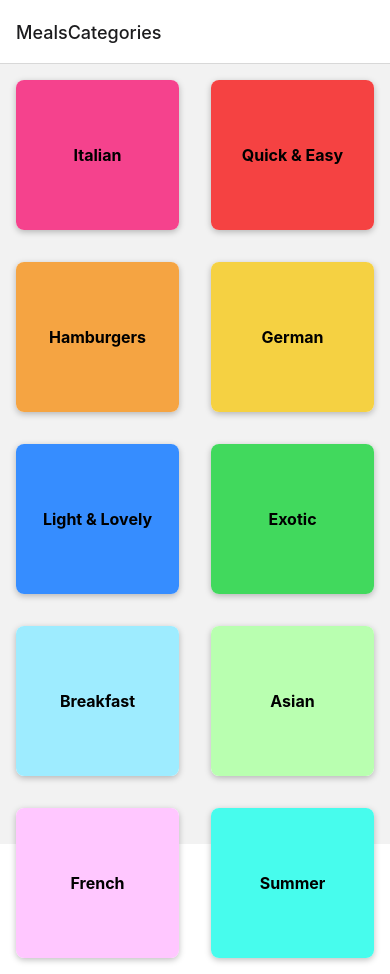
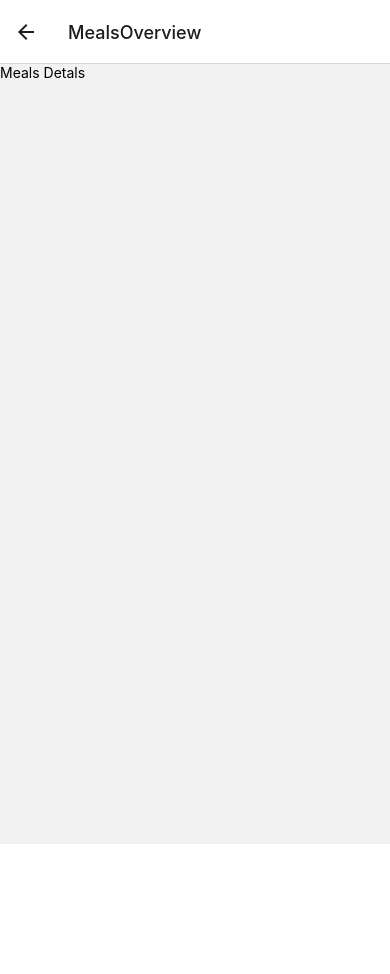
Before and after one commit to bange-git/MealsApp, a React Native app: screen /MealsOverview in a window 390 px wide. After the commit the page ends 844 px from the top, so only its background shows below. Built offline with nearby package versions, Linux system fonts and the light colour scheme.

Commit message:
working with react navigation to navigate from one screen to another

```diff
--- a/App.js
+++ b/App.js
@@ -2,6 +2,7 @@ import { StatusBar } from "expo-status-bar";
 import CategoriesScreen from "./screens/CategoriesScreen";
 import { NavigationContainer } from "@react-navigation/native";
 import { createNativeStackNavigator } from "@react-navigation/native-stack";
+import MealsOverViewScreen from "./screens/MealsOverViewScreen";
 
 export default function App() {
 
@@ -12,6 +13,7 @@ export default function App() {
       <NavigationContainer>
         <Stack.Navigator>
            <Stack.Screen name="MealsCategories" component={CategoriesScreen} />
+           <Stack.Screen name="MealsOverview" component={MealsOverViewScreen} />
         </Stack.Navigator>
       </NavigationContainer>
     </>
--- a/components/CategoriesGridTitle.js
+++ b/components/CategoriesGridTitle.js
@@ -1,6 +1,6 @@
 import { View, Text, Pressable, StyleSheet, Platform } from "react-native";
 
-const CategoriesGridTitle = ({ title, color }) => {
+const CategoriesGridTitle = ({ title, color, onPress }) => {
   return (
     <View style={styles.gridItem}>
       <Pressable
@@ -9,6 +9,7 @@ const CategoriesGridTitle = ({ title, color }) => {
           styles.button,
           pressed ? styles.buttonPressed : null,
         ]}
+        onPress={onPress}
       >
         <View style={[styles.innerContainer, { backgroundColor: color }]}>
           <Text style={styles.titleText}>{title}</Text>
--- a/screens/CategoriesScreen.js
+++ b/screens/CategoriesScreen.js
@@ -1,10 +1,14 @@
-import { View, FlatList} from "react-native";
+import { View, FlatList } from "react-native";
 import CategoriesGridTitle from "../components/CategoriesGridTitle";
 import { CATEGORIES } from "../data/dummy-data";
 
-const CategoriesScreen = () => {
+const CategoriesScreen = ({navigation}) => {
+
   const renderCategoryItem = ({ item }) => {
-    return <CategoriesGridTitle title={item.title} color={item.color} />;
+    const pressHandler = () => {
+        navigation.navigate('MealsOverview')
+    }
+    return <CategoriesGridTitle title={item.title} color={item.color} onPress={pressHandler} />;
   };
   return (
     <View>
--- /dev/null
+++ b/screens/MealsOverViewScreen.js
@@ -0,0 +1,11 @@
+import { View, Text } from "react-native";
+
+const MealsOverViewScreen = () => {
+  return (
+    <View>
+      <Text>Meals Detals</Text>
+    </View>
+  );
+};
+
+export default MealsOverViewScreen;
```
